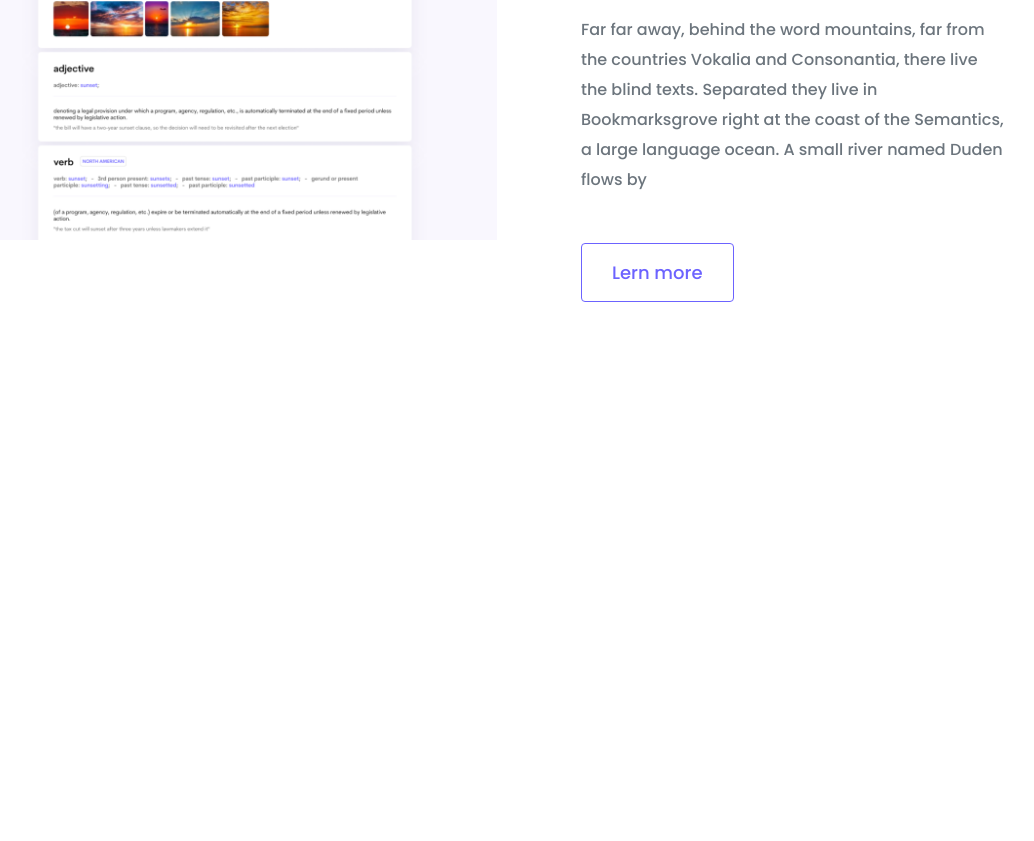
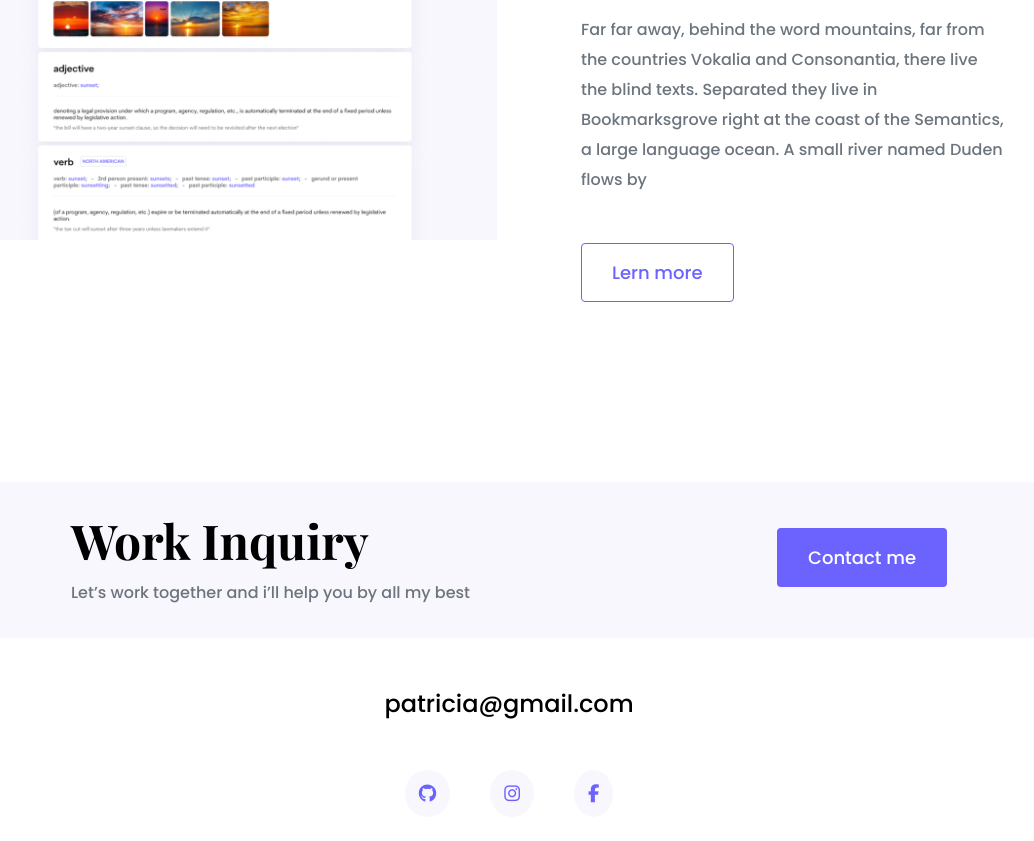
Before and after one commit to AnyaRatusnyak/responsive-portfolio-project, a plain HTML site: page index.html in a window 1280 px wide. Shown: the part 2559-3400 px from the top of the page, without its empty margins (131-1165 px from the left). Before the commit the page ends 3029 px from the top, so only its background shows below. Drawn offline with nearby package versions, Linux system fonts and the light colour scheme.

Commit message:
Added footer

```diff
--- a/index.html
+++ b/index.html
@@ -100,6 +100,37 @@
           </div>
         </div>
       </div>
+      <footer>
+        <div
+          class="contact-box d-flex justify-content-between mb-5 d-none d-md-flex"
+        >
+          <div>
+            <h4>Work Inquiry</h4>
+            <p class="text-muted">
+              Let’s work together and i’ll help you by all my best
+            </p>
+          </div>
+          <div>
+            <a href="" class="btn btn-branding mt-3">Contact me</a>
+          </div>
+        </div>
+        <div class="d-flex justify-content-center mb-5">
+          <a href="mailto:patricia@gmail.com" class="email-link"
+            >patricia@gmail.com</a
+          >
+        </div>
+        <div class="social-links d-flex justify-content-center">
+          <a href="https://www.github.com/patricia" target="_blank"
+            ><i class="fab fa-github"></i
+          ></a>
+          <a href="https://www.instagram.com/patricia" target="_blank"
+            ><i class="fa-brands fa-instagram"></i
+          ></a>
+          <a href="https://www.facebook.com/patricia" target="_blank"
+            ><i class="fa-brands fa-facebook-f"></i
+          ></a>
+        </div>
+      </footer>
     </div>
   </body>
 </html>
--- a/src/style.css
+++ b/src/style.css
@@ -25,6 +25,9 @@ h1 {
 
 h2 {
   font-size: 64px;
+}
+h4 {
+  font-size: 48px;
 }
 p {
   font-weight: normal;
@@ -116,6 +119,39 @@ nav a:hover,
 nav li.active a {
   color: var(--branding-color);
 }
+footer {
+  margin: 60px 0;
+}
+footer .contact-box {
+  background: var(--secondary-color);
+  padding: 30px 120px;
+  border-radius: 10px;
+}
+footer .contact-box p {
+  margin: 0;
+}
+footer .email-link {
+  text-decoration: none;
+  color: black;
+  font-size: 24px;
+  text-align: center;
+}
+footer .email-link:hover {
+  color: var(--branding-color);
+}
+footer .social-links a {
+  margin: 0 20px;
+  color: var(--branding-color);
+  background: var(--secondary-color);
+  padding: 10px 14px;
+  border-radius: 50%;
+  font-size: 18px;
+}
+footer .social-links a:hover {
+  color: white;
+  background: var(--branding-color);
+  transition: all 150ms ease-in-out;
+}
 @media (max-width: 900px) {
   h1 {
     font-size: 44px;
@@ -124,6 +160,10 @@ nav li.active a {
   h2 {
     font-size: 44px;
   }
+  h4 {
+    font-size: 18px;
+  }
+
   .hero {
     padding: 80px 20px;
   }
```
